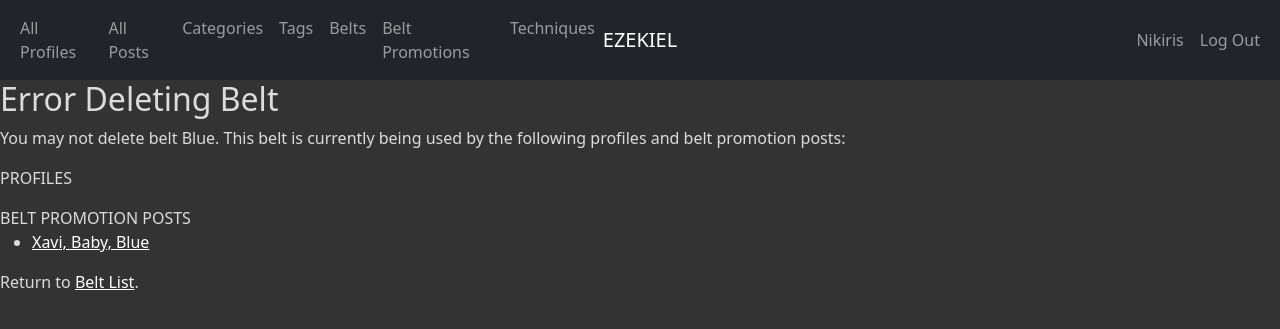
After one commit to Kodiris-Dev/is439_web_development, a Django app: page /belts/2/delete/ in a window 1280 px wide. The commit adds this page. Shown: the top 329 px of the page. Run offline with Django 3.2, Linux system fonts and the light colour scheme; a user stored in the database is signed in; data comes from the database, SQL or seed files in the repository; both versions use the stored data as it was after the commit; some libraries are stand-ins or nearby versions.

Commit message:
DELETES DONE

```diff
--- a/ezekielPrototype/app_info/models.py
+++ b/ezekielPrototype/app_info/models.py
@@ -22,10 +22,10 @@ class Belt(models.Model):
                        kwargs={'pk': self.pk}
                        )
 
-    # def get_delete_url(self):
-    #     return reverse('app_info_profile_delete_urlpattern',
-    #                    kwargs={'pk': self.pk}
-    #                    )
+    def get_delete_url(self):
+        return reverse('app_info_belt_delete_urlpattern',
+                       kwargs={'pk': self.pk}
+                       )
 
     class Meta:
         ordering = ['name']
--- a/ezekielPrototype/app_info/templates/app_info/belt_detail.html
+++ b/ezekielPrototype/app_info/templates/app_info/belt_detail.html
@@ -17,9 +17,9 @@
 {#        {% if perms.courseinfo.delete_course %}#}
         <li>
           <a
-{#              href="{{ course.get_delete_url }}"#}
+              href="{{ belt.get_delete_url }}"
               class="button button-primary">
-            Delete Course</a></li>
+            Delete Belt</a></li>
 {#        {% endif %}#}
     </ul>
     <section>
--- /dev/null
+++ b/ezekielPrototype/app_info/templates/app_info/belt_refuse_delete.html
@@ -0,0 +1,30 @@
+{% extends 'app_info/base.html' %}
+
+{% block title %}
+    Error Deleting Belt
+{% endblock %}
+
+{% block content %}
+    <div>
+        <h2>Error Deleting Belt</h2>
+        <p>
+            You may not delete belt {{ belt }}.  This
+            belt is currently being used by the following profiles and belt promotion posts:
+        </p>
+        <div>PROFILES</div>
+        <ul>
+            {% for profile in profiles %}
+            <li><a href="{{ profile.get_absolute_url }}">{{ profile }}</a></li>
+            {%  endfor %}
+        </ul>
+        <div>BELT PROMOTION POSTS</div>
+        <ul>
+            {% for belt_promotion_post in belt_promotion_posts %}
+            <li><a href="{{ belt_promotion_post.get_absolute_url }}">{{ belt_promotion_post }}</a></li>
+            {%  endfor %}
+        </ul>
+        <p>
+            Return to <a href="{% url 'app_info_belt_list_urlpattern' %}">Belt List</a>.
+        </p>
+    </div>
+{% endblock %}
--- a/ezekielPrototype/app_info/urls.py
+++ b/ezekielPrototype/app_info/urls.py
@@ -20,7 +20,7 @@ from app_info.views import ProfileList, ProfileDetail, PostList, PostDetail, Cat
     TagDetail, BeltList, BeltDetail, BeltPromotionPostList, BeltPromotionPostDetail, TechniqueList, TechniqueDetail, \
     BeltCreate, CategoryCreate, ProfileCreate, TagCreate, BeltPromotionPostCreate, TechniqueCreate, PostCreate, \
     ProfileUpdate, CategoryUpdate, TagUpdate, BeltUpdate, BeltPromotionPostUpdate, TechniqueUpdate, PostUpdate, \
-    PostDelete, ProfileDelete, BeltPromotionPostDelete, TechniqueDelete, CategoryDelete, TagDelete
+    PostDelete, ProfileDelete, BeltPromotionPostDelete, TechniqueDelete, CategoryDelete, TagDelete, BeltDelete
 
 urlpatterns = [
     path('profiles/',
@@ -95,6 +95,9 @@ urlpatterns = [
     path('belts/<int:pk>/update/',
          BeltUpdate.as_view(),
          name='app_info_belt_update_urlpattern'),
+    path('belts/<int:pk>/delete/',
+         BeltDelete.as_view(),
+         name='app_info_belt_delete_urlpattern'),
     path('belt_promotions/',
          BeltPromotionPostList.as_view(),
          name='app_info_belt_promotion_post_list_urlpattern'),
--- a/ezekielPrototype/app_info/views.py
+++ b/ezekielPrototype/app_info/views.py
@@ -298,6 +298,35 @@ class BeltUpdate(LoginRequiredMixin, PermissionRequiredMixin, UpdateView):
     permission_required = ''
 
 
+class BeltDelete(LoginRequiredMixin, PermissionRequiredMixin, DeleteView):
+    model = Belt
+    success_url = reverse_lazy('app_info_belt_list_urlpattern')
+    permission_required = ''
+
+    def get(self, request, pk):
+        belt = get_object_or_404(
+            Belt,
+            pk=pk)
+        profiles = belt.profiles.all()
+        belt_promotion_posts = belt.belt_promotion_posts.all()
+
+        if profiles.count() > 0 or belt_promotion_posts.count() > 0:
+            return render(
+                request,
+                'app_info/belt_refuse_delete.html',
+                {'belt': belt,
+                 'profiles': profiles,
+                 'belt_promotion_posts': belt_promotion_posts,
+                 }
+            )
+        else:
+            return render(
+                request,
+                'app_info/belt_confirm_delete.html',
+                {'belt': belt}
+            )
+
+
 class BeltPromotionPostList(ListView):
     model = BeltPromotionPost
 
```
Also changed, not shown: ezekielPrototype/app_info/templates/app_info/belt_confirm_delete.html (added, +21 -0 lines), ezekielPrototype/db.sqlite3.
